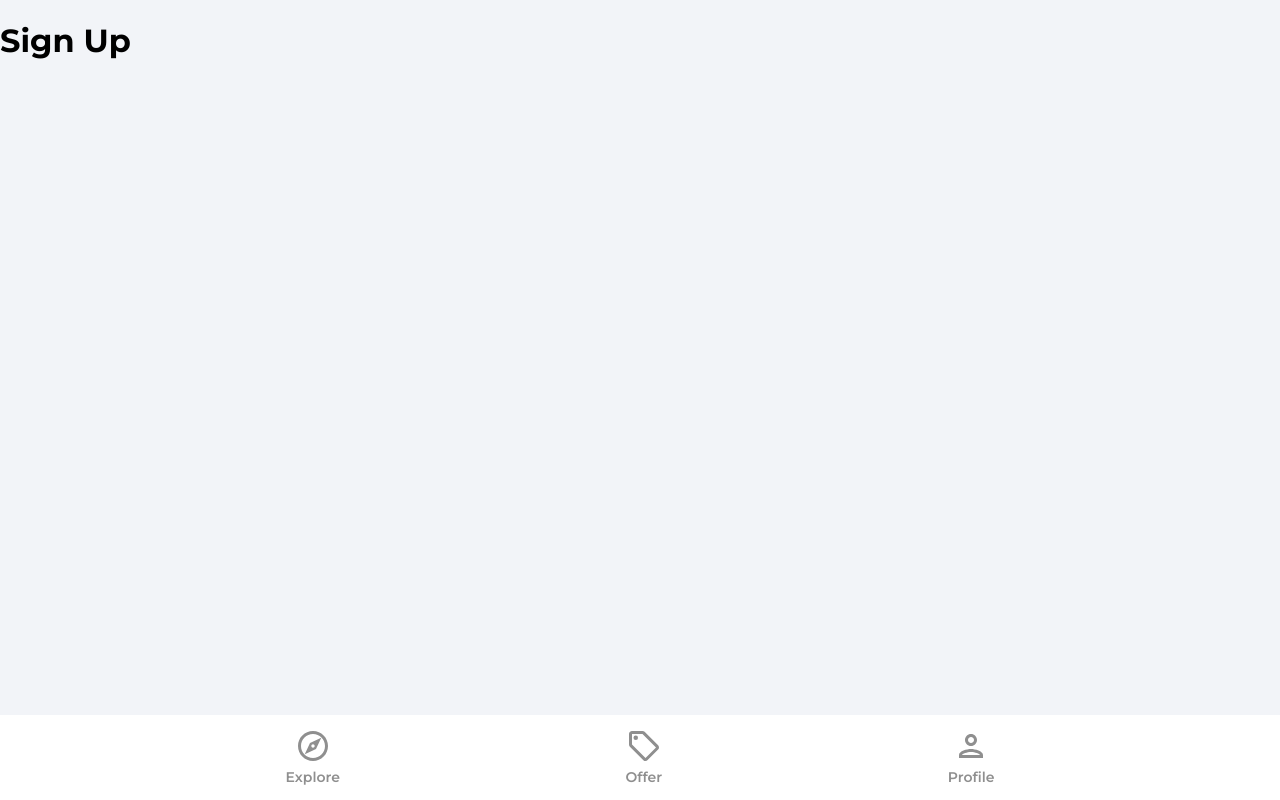
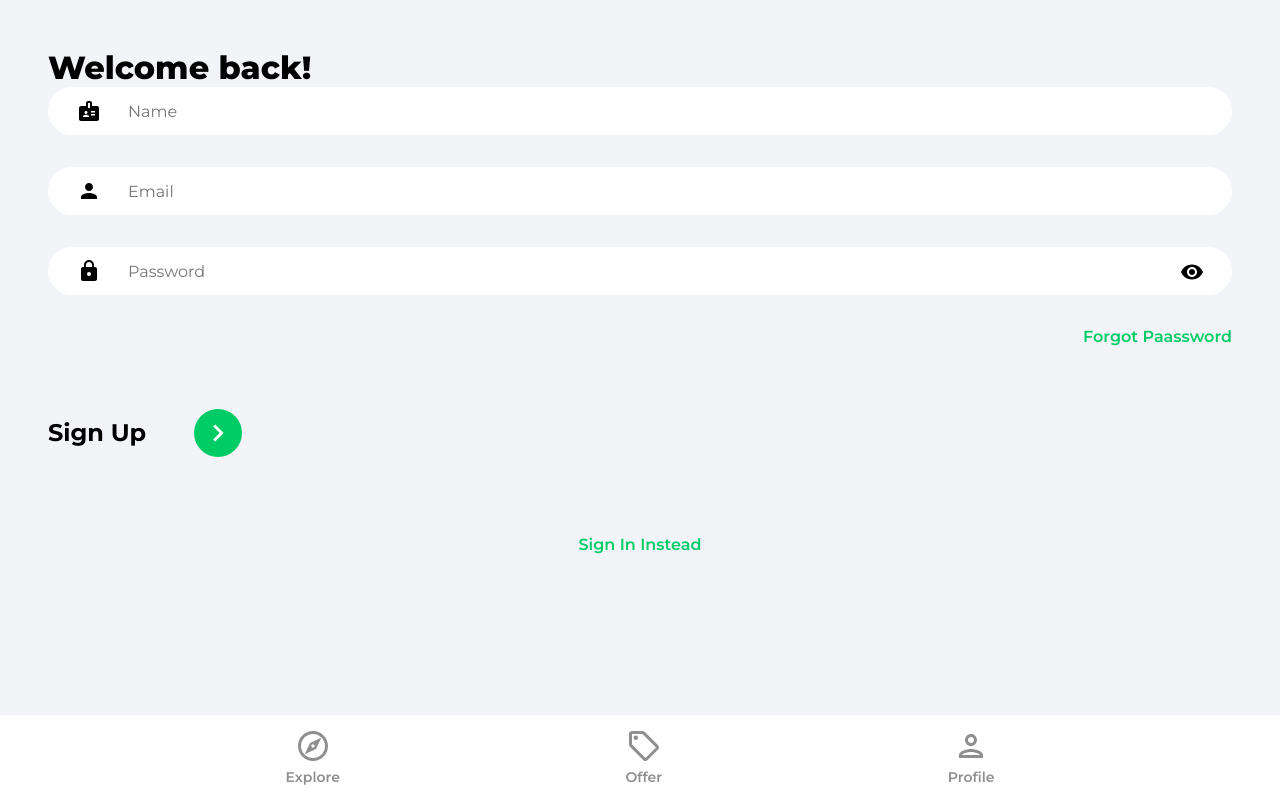
Before and after one commit to avinashvagh/house-marketplace-app, a React (Create React App) app: page /sign-up in a window 1280 px wide. Built offline with nearby package versions, Linux system fonts and the light colour scheme; the HTML template or start-up script is replaced by a standard one.

Commit message:
Sign-In and Sign up page

```diff
--- a/src/pages/SignIn.jsx
+++ b/src/pages/SignIn.jsx
@@ -1,12 +1,75 @@
-
-
+import { useState } from "react";
+import { Link, useNavigate } from "react-router-dom";
+import { ReactComponent as ArrowRightIcon } from "../assets/svg/keyboardArrowRightIcon.svg";
+import visibilityIcon from "../assets/svg/visibilityIcon.svg";
 
 function SignIn() {
+  const [showPassword, setShowPassword] = useState(false);
+  const [formData, setFormData] = useState({
+    email: "",
+    password: "",
+  });
+
+  const { email, password } = formData;
+
+  const navigate = useNavigate();
+
+  const onChange = (e) => {
+    setFormData((prevState) => ({
+      ...prevState,
+      [e.target.id]: e.target.value,
+    }));
+  };
+
   return (
-    <div>
-        <h1>Sign In</h1>
-    </div>
-  )
+    <>
+      <div className='pageContainer'>
+        <div className='pageHeader'>Welcome back!</div>
+        <form>
+          <input
+            type='email'
+            className='emailInput'
+            placeholder='Email'
+            id='email'
+            value={email}
+            onChange={onChange}
+          />
+
+          <div className='passwordInputDiv'>
+            <input
+              type={showPassword ? "text" : "password"}
+              className='passwordInput'
+              placeholder='Password'
+              id='password'
+              value={password}
+              onChange={onChange}
+            />
+            <img
+              src={visibilityIcon}
+              alt='show password'
+              className='showPassword'
+              onClick={() => setShowPassword((prevState) => !prevState)}
+            />
+          </div>
+
+          <Link to='/forgot-password' className='forgotPasswordLink'>
+            Forgot Paassword
+          </Link>
+
+          <div className='signInBar'>
+            <p className='signInText'>Sign In</p>
+            <button className='signInButton'>
+              <ArrowRightIcon fill='#ffffff' width='34px' height='34px' />
+            </button>
+          </div>
+        </form>
+        {/* google oauth  */}
+        <Link to='/sign-up' className='registerLink'>
+          Sign Up Instead
+        </Link>
+      </div>
+    </>
+  );
 }
 
-export default SignIn
+export default SignIn;
--- a/src/pages/SignUp.jsx
+++ b/src/pages/SignUp.jsx
@@ -1,12 +1,84 @@
-
-
+import { useState } from "react";
+import { Link, useNavigate } from "react-router-dom";
+import { ReactComponent as ArrowRightIcon } from "../assets/svg/keyboardArrowRightIcon.svg";
+import visibilityIcon from "../assets/svg/visibilityIcon.svg";
 
 function SignUp() {
+  const [showPassword, setShowPassword] = useState(false);
+  const [formData, setFormData] = useState({
+    name: "",
+    email: "",
+    password: "",
+  });
+
+  const { name, email, password } = formData;
+
+  const navigate = useNavigate();
+
+  const onChange = (e) => {
+    setFormData((prevState) => ({
+      ...prevState,
+      [e.target.id]: e.target.value,
+    }));
+  };
+
   return (
-    <div>
-        <h1>Sign Up</h1>
-    </div>
-  )
+    <>
+      <div className='pageContainer'>
+        <div className='pageHeader'>Welcome back!</div>
+        <form>
+          <input
+            type='text'
+            className='nameInput'
+            placeholder='Name'
+            id='name'
+            value={name}
+            onChange={onChange}
+          />
+          <input
+            type='email'
+            className='emailInput'
+            placeholder='Email'
+            id='email'
+            value={email}
+            onChange={onChange}
+          />
+
+          <div className='passwordInputDiv'>
+            <input
+              type={showPassword ? "text" : "password"}
+              className='passwordInput'
+              placeholder='Password'
+              id='password'
+              value={password}
+              onChange={onChange}
+            />
+            <img
+              src={visibilityIcon}
+              alt='show password'
+              className='showPassword'
+              onClick={() => setShowPassword((prevState) => !prevState)}
+            />
+          </div>
+
+          <Link to='/forgot-password' className='forgotPasswordLink'>
+            Forgot Paassword
+          </Link>
+
+          <div className='signUpBar'>
+            <p className='signUpText'>Sign Up</p>
+            <button className='signUpButton'>
+              <ArrowRightIcon fill='#ffffff' width='34px' height='34px' />
+            </button>
+          </div>
+        </form>
+        {/* google oauth  */}
+        <Link to='/sign-in' className='registerLink'>
+          Sign In Instead
+        </Link>
+      </div>
+    </>
+  );
 }
 
-export default SignUp
+export default SignUp;
```
